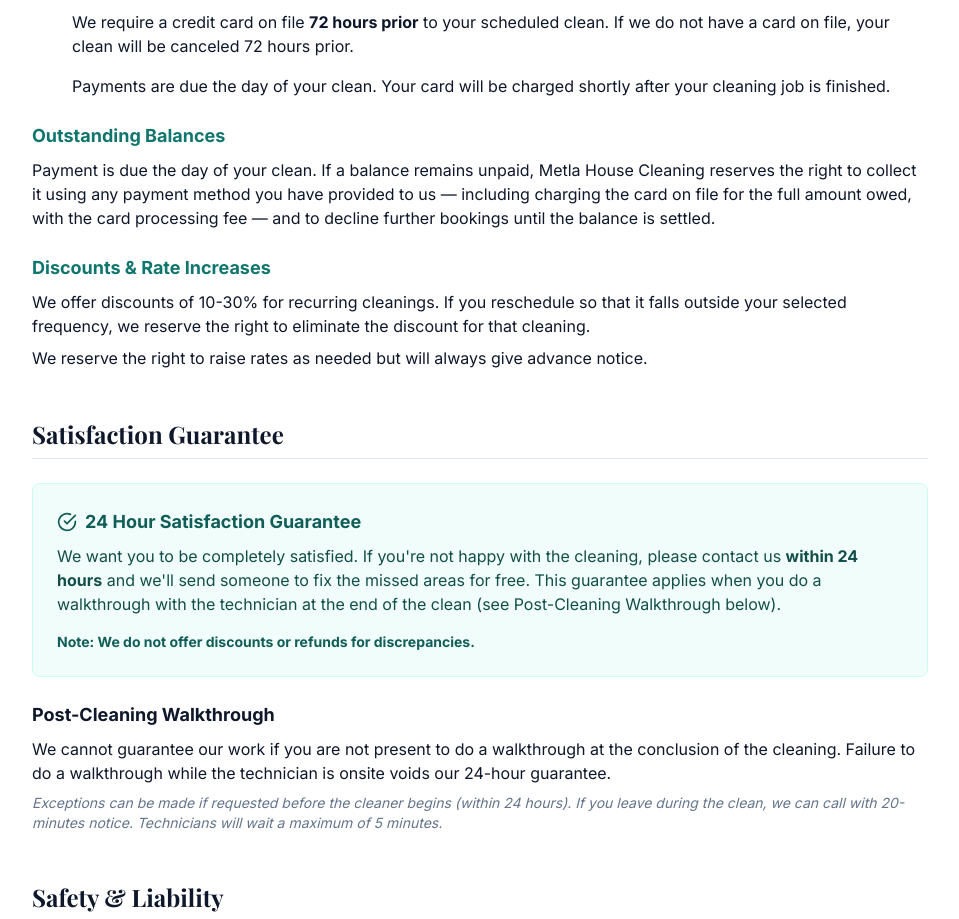
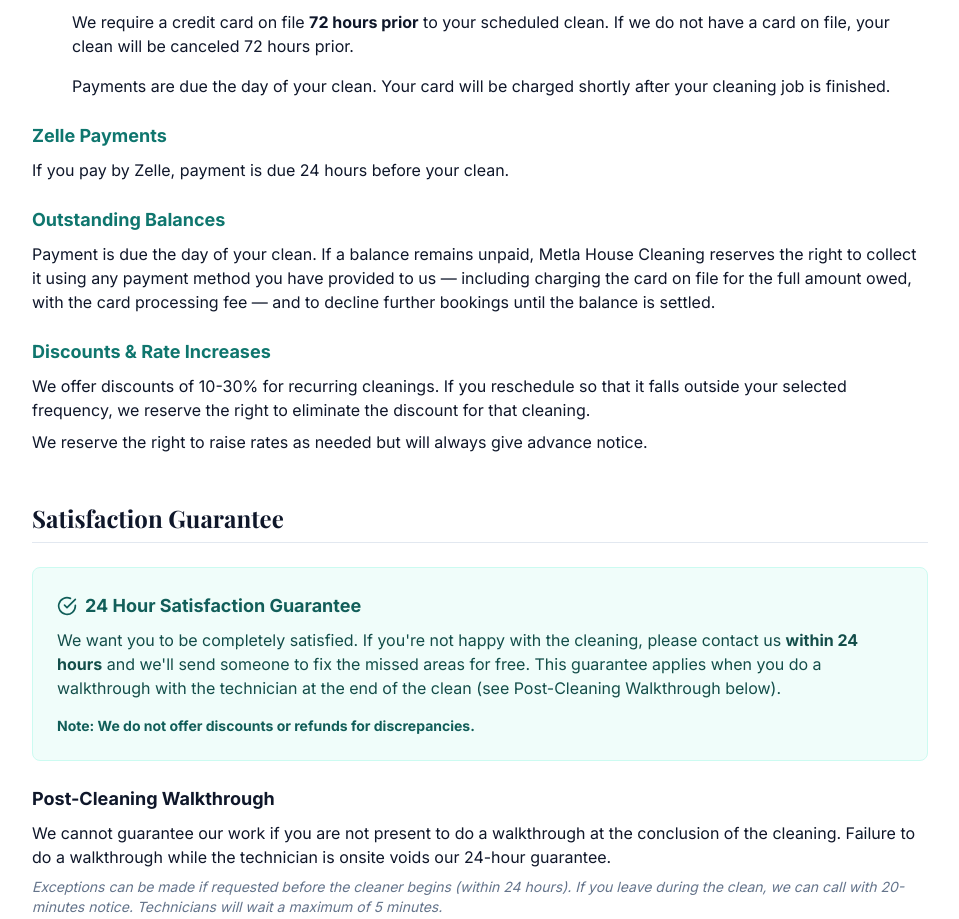
Before and after one commit to artyommachekin-lgtm/Metla-Miami, a Next.js app: page /policies in a window 1280 px wide. Shown: the part 1889-2808 px from the top of the page, without its empty margins (160-1119 px from the left). Built offline with nearby package versions, Linux system fonts and the light colour scheme.

Commit message:
Policies: Zelle payments due 24 hours before the clean

```diff
--- a/app/policies/page.tsx
+++ b/app/policies/page.tsx
@@ -137,6 +137,13 @@ export default function PoliciesPage() {
               </div>
 
               <div className="mb-6">
+                <h3 className="font-bold text-lg text-teal-700 mb-2">Zelle Payments</h3>
+                <p>
+                  If you pay by Zelle, payment is due 24 hours before your clean.
+                </p>
+              </div>
+
+              <div className="mb-6">
                 <h3 className="font-bold text-lg text-teal-700 mb-2">Outstanding Balances</h3>
                 <p>
                   Payment is due the day of your clean. If a balance remains unpaid, {COMPANY_NAME} reserves the right to collect it using any payment method you have provided to us — including charging the card on file for the full amount owed, with the card processing fee — and to decline further bookings until the balance is settled.
```
